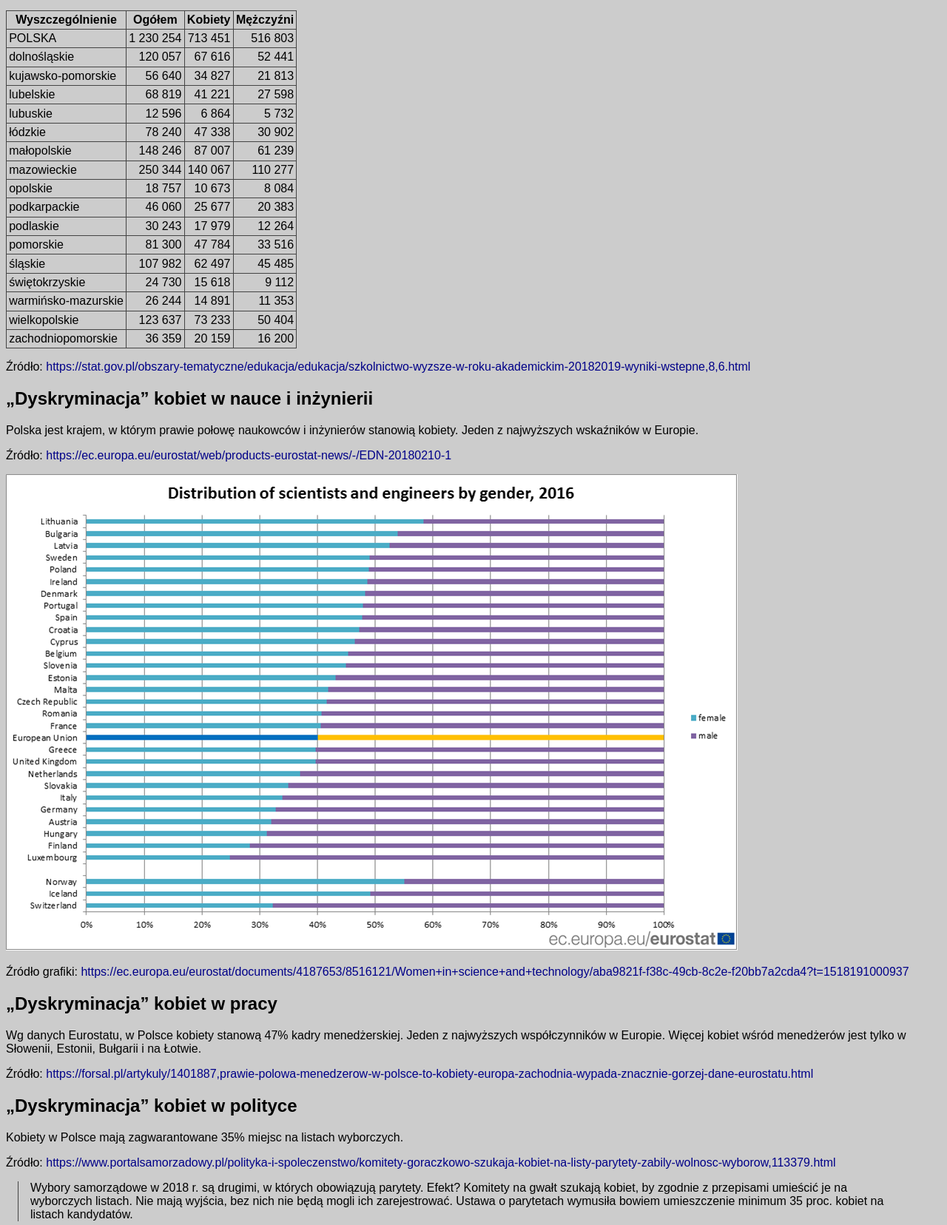
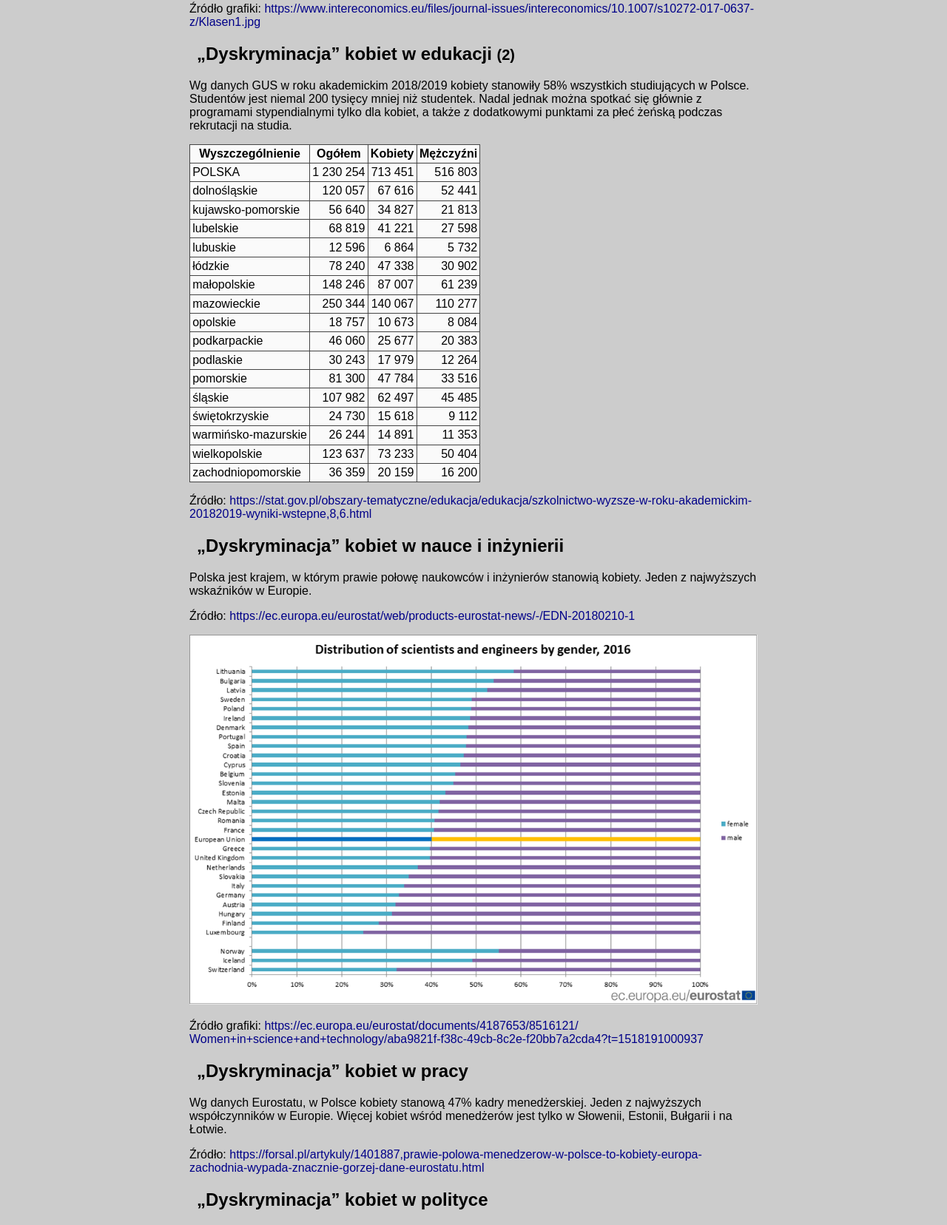
Before and after one commit to nieczekam107lat/nieczekam107lat.github.io, a plain HTML site: page index.html in a window 1280 px wide. Shown: the part 879-2535 px from the top of the page at 74% size. Drawn offline with Linux system fonts and the light colour scheme.

Commit message:
Update index.html

```diff
--- a/index.html
+++ b/index.html
@@ -4,17 +4,7 @@
 <meta charset="UTF-8">
 <meta name="viewport" content="width=device-width, initial-scale=1.0">
 <title>Dyskryminacja mężczyzn i &bdquo;dyskryminacja&rdquo; kobiet w Polsce</title>
-<style type="text/css">
-body { background-color: #CCC; color: #000; font-family: sans-serif; }
-a:link { color: #008; text-decoration: none; }
-a:hover { background-color: #FF0; color: #800; text-decoration: underline; }
-a:focus { background-color: #FFF; color: #800; text-decoration: none; }
-a:visited { color: #404; text-decoration: none; }
-img { max-width: 100%; height: auto; }
-blockquote { border-left: 1px solid #444; padding-left: 1em; margin-left: 1em; }
-table, td, th { border: 1px solid #444; border-collapse: collapse; }
-td, th { padding: 0.2em; }
-</style>
+<link rel="stylesheet" type="text/css" href="style.css">
 </head>
 <body>
 <h1>Dyskryminacja mężczyzn i &bdquo;dyskryminacja&rdquo; kobiet w Polsce</h1>
```
